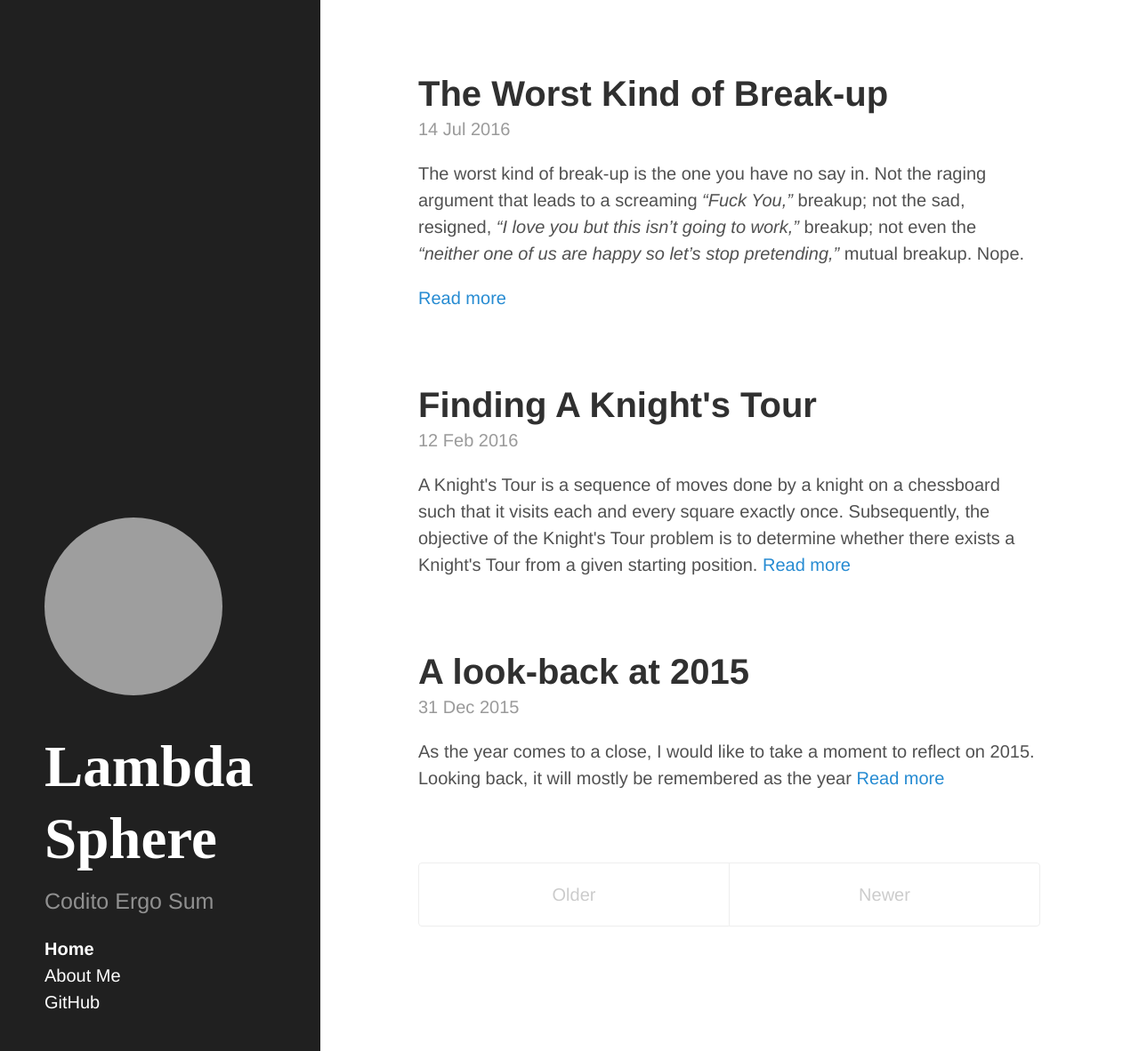
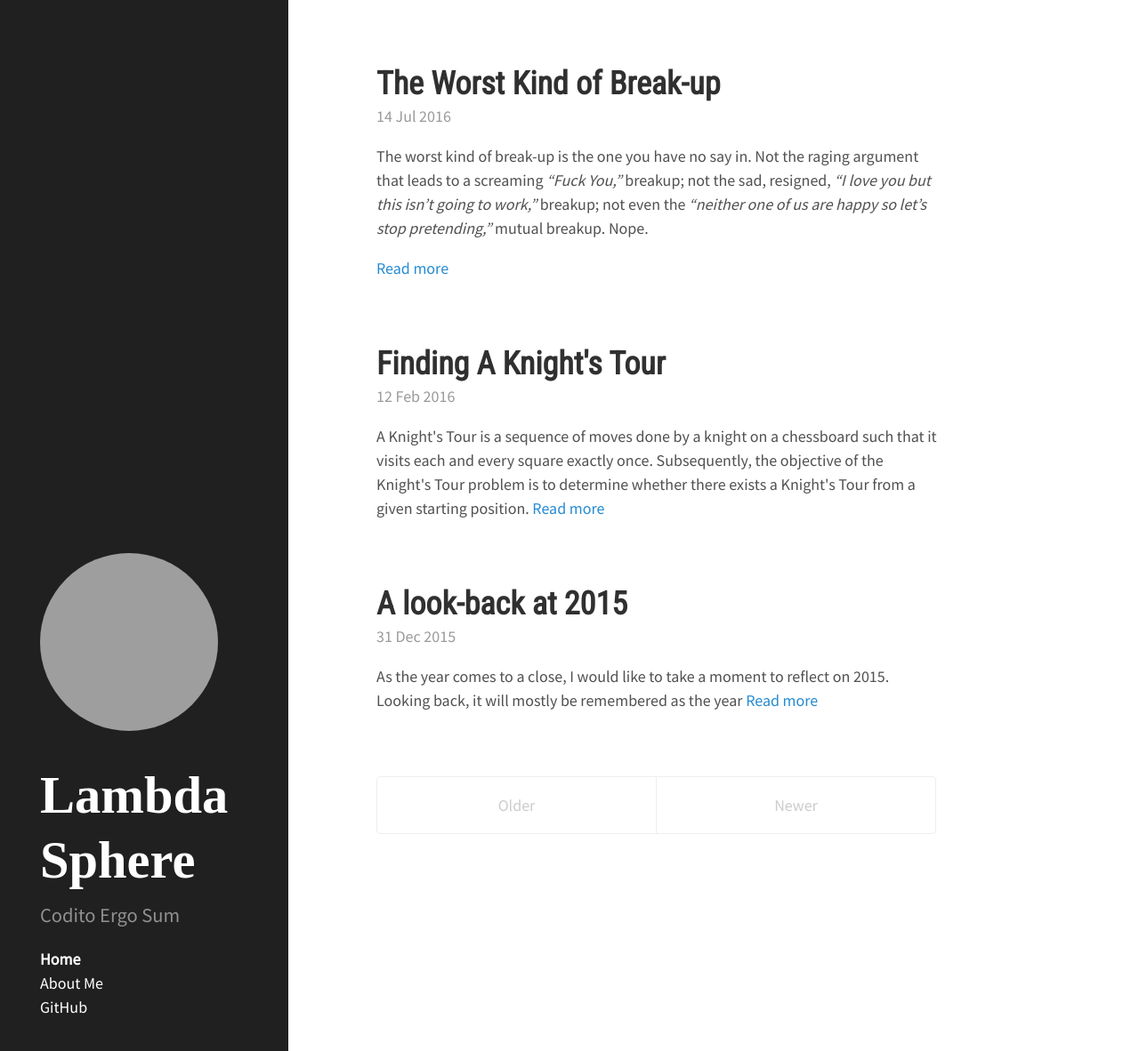
Before and after one commit to khzaw/khzaw.github.io, a Jekyll site: the page built from index.html, in a window 1280 px wide and 1182 px high. Shown: the whole window at 89% size. Built offline with Jekyll 4.4.1, drawn with Linux system fonts in a browser that asks for light colours; the list of posts is cut into pages by our own code; grey boxes are pictures that could not be loaded.

Commit message:
Settle on typefaces

```diff
--- a/_includes/head.html
+++ b/_includes/head.html
@@ -13,8 +13,7 @@
 
   <!-- CSS -->
   <link rel="stylesheet" href="/style.css">
-  <link rel="stylesheet" href="https://fonts.googleapis.com/css?family=Source+Sans+Pro">
-  <link rel="stylesheet" href='https://fonts.googleapis.com/css?family=Inconsolata:400'>
+  <link rel="stylesheet" href="https://fonts.googleapis.com/css?family=Source+Sans+Pro|Inconsolata|Roboto+Condensed">
 
   <!-- Icons -->
   <link rel="apple-touch-icon-precomposed" sizes="144x144" href="/public/apple-touch-icon-144-precomposed.png">
--- a/_sass/_custom.scss
+++ b/_sass/_custom.scss
@@ -34,3 +34,7 @@
 .highlight {
   margin: 2rem 0;
 }
+
+.post-title {
+  font-family: "Roboto Condensed", Helvetica, Arial, sans-serif;
+}
--- a/_sass/_hyde.scss
+++ b/_sass/_hyde.scss
@@ -32,7 +32,7 @@
  */
 
 html {
-  font-family: "PT Sans", Helvetica, Arial, sans-serif;
+  font-family: "Source Sans Pro", Helvetica Neue, Arial, sans-serif;
 }
 @media (min-width: 48rem) {
   html {
@@ -41,7 +41,7 @@
 }
 @media (min-width: 58rem) {
   html {
-    font-size: 20px;
+    font-size: 18px;
   }
 }
 
```
